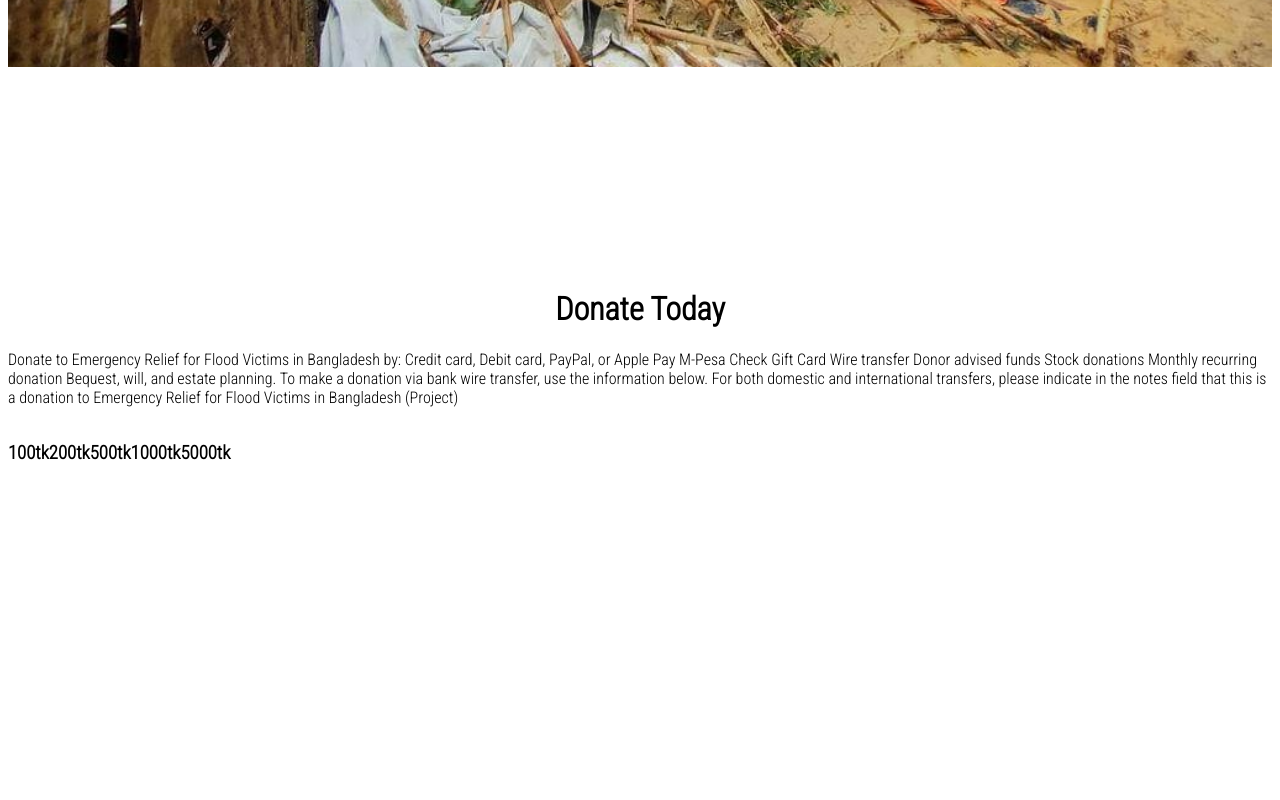
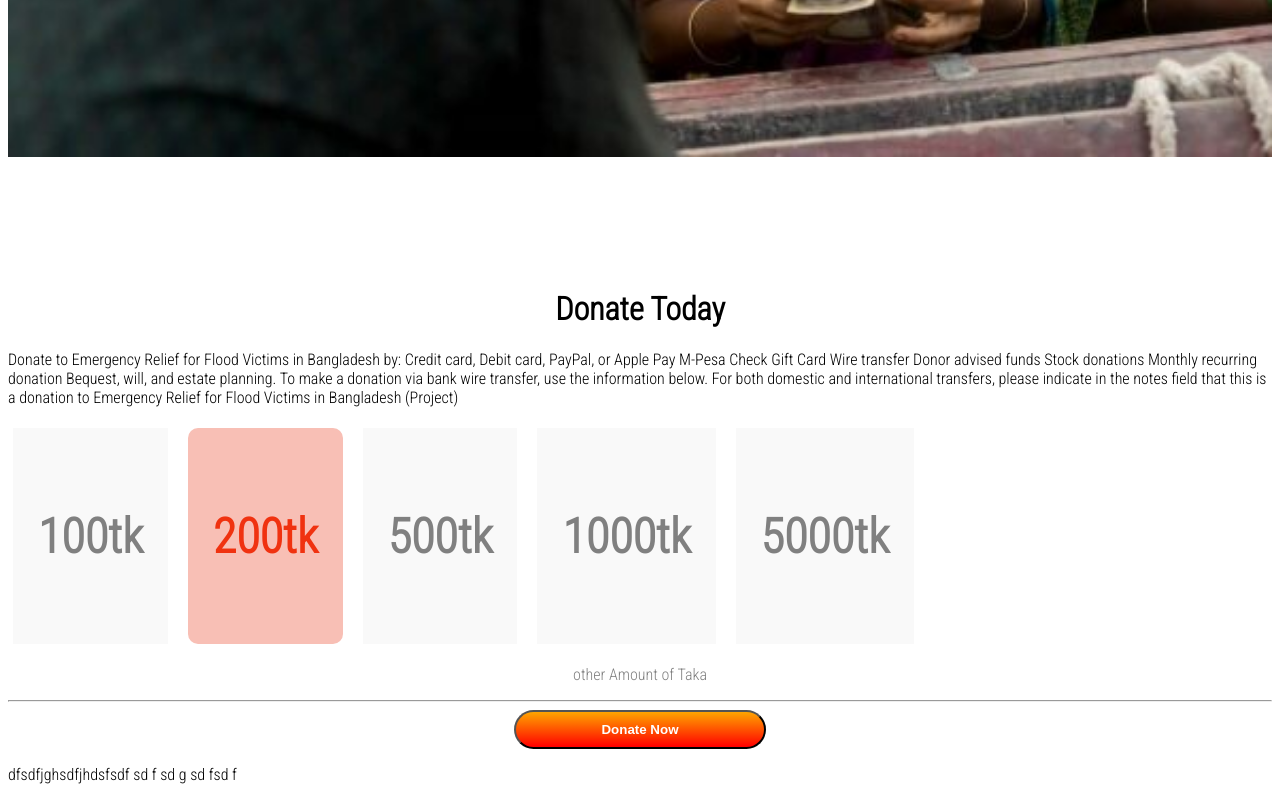
Before and after one commit to Brightout108/donate-today, a plain HTML site: page index.html in a window 1280 px wide. Shown: the part 694-1494 px from the top of the page. Before the commit the page ends 1184 px from the top, so only its background shows below. Drawn offline with Linux system fonts and the light colour scheme.

Commit message:
part-2 complete

```diff
--- a/index.html
+++ b/index.html
@@ -41,27 +41,40 @@
         To make a donation via bank wire transfer, use the information below. For both domestic and international transfers, please indicate in the notes field that this is a donation to Emergency Relief for Flood Victims in Bangladesh (Project)
     </p>
   </div>
-  <section class="taka">
+  <section class="box">
 
-<div>
-    <h3>100tk</h3>
+<div class="box-shadow">
+    <h2>100tk</h2>
 </div>
-<div>
-    <h3>200tk</h3>
+<div class="box-shadow-red">
+    <h2>200tk</h2>
 </div>
-<div>
-    <h3>500tk</h3>
+<div class="box-shadow">
+    <h2>500tk</h2>
 </div>
-<div>
-    <h3>1000tk</h3>
+<div class="box-shadow">
+    <h2>1000tk</h2>
 </div>
-<div>
-    <h3>5000tk</h3>
+<div class="box-shadow">
+    <h2>5000tk</h2>
 </div>
 
+</section>
 
+<p class=" other-Amount"> other Amount of Taka</p>
+<hr class="horizontal">
+<button class="button">
+    Donate Now
+</button>
+<p>dfsdfjghsdfjhdsfsdf
+    sd
+    f
 
-
-</section>
+    sd
+    g
+    sd
+    fsd
+    f
+</p>
 </body>
 </html>
--- a/style.css
+++ b/style.css
@@ -1,28 +1,30 @@
-body{
+body {
     font-family: 'Poppins', sans-serif;
     font-family: 'PT Serif', serif;
     font-family: 'Roboto Condensed', sans-serif;
 }
 
-.help{
+.help {
     text-align: center;
     padding-top: 0%;
     margin: 0;
-    color:white;
+    color: white;
     font-size: 60px;
     font-weight: bold;
 
 }
-.need{
+
+.need {
     text-align: center;
-    color:white;
+    color: white;
     font-size: 60px;
 }
-.link-button{
-    margin: auto;
-    width: 50%;
-    border: 3px solid green;
-    background-image:linear-gradient(orange,red) ;
+
+.link-button {
+    margin-left: 40%;
+    margin-right: 40%;
+    width: 20%;
+     background-image: linear-gradient(orange, red);
     text-decoration: none;
     background-color: coral;
     padding: 10px 40px;
@@ -30,13 +32,15 @@ body{
     font-weight: 700;
     color: white;
 }
-  .description{
+
+.description {
     color: white;
     padding: 2%;
     margin-bottom: 20px;
 }
-.background-image{
-    background-image: url(images/flood-5.jpg);
+
+.background-image {
+    background-image: url(images/donation1.jpg);
     background-repeat: no-repeat;
     background-size: 100%;
     width: 1440;
@@ -46,10 +50,62 @@ body{
     height: 100vh;
 }
 
-.Donate-Today{
+.Donate-Today {
     margin-top: 50px;
     text-align: center;
 }
-.taka{
+
+
+
+/* part-2 */
+
+.box{
     display: flex;
+    padding: 5px;
+    margin-right: 20px;
+
+
+
 }
+
+.box-shadow{
+    font-size: 32px;
+    color: grey;
+    margin-right: 20px;
+    padding: 40px 25px;
+    background-color: #f9f9f9;
+
+
+
+}
+.box-shadow-red{
+    background-color:;
+    color: rgb(240, 50, 16);
+    font-size: 32px;
+    margin-right: 20px;
+    padding: 40px 25px;
+    background-color: rgb(248, 191, 181);
+    border-radius: 10px;
+
+}
+.other-Amount{
+    color: gray;
+    text-align: center;
+    text-decoration: none;
+}
+.horizontal{
+   color: gray;
+
+}
+.button{
+    margin-left: 40%;
+    margin-right: 40%;
+    width: 20%;
+     background-image: linear-gradient(orange, red);
+    text-decoration: none;
+    background-color: coral;
+    padding: 10px 40px;
+    border-radius: 20px;
+    font-weight: 700;
+    color: white;
+}
```
Lines whose indentation alone changed are shown as unchanged.
